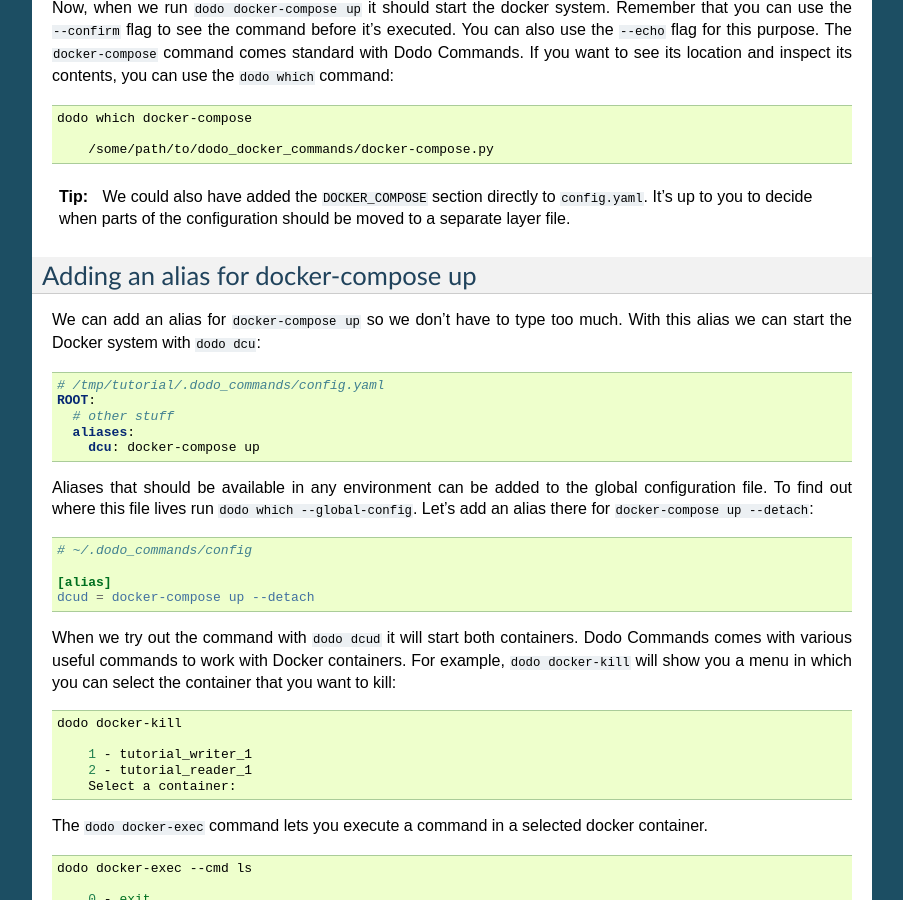
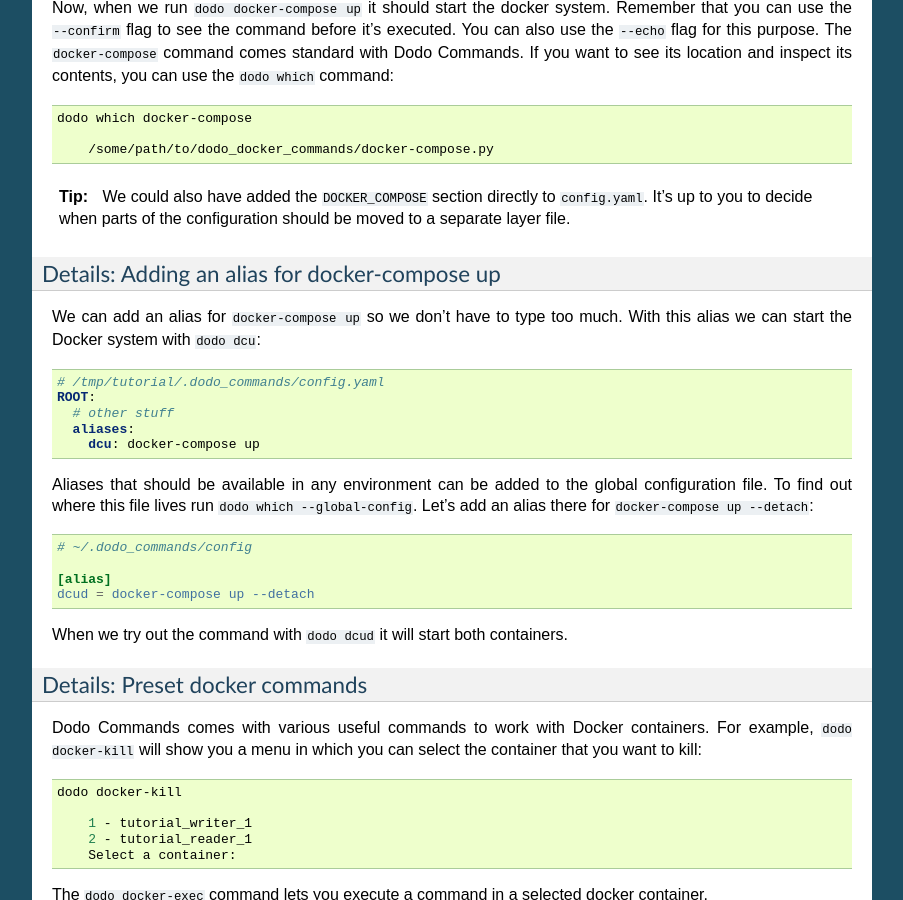
Before and after one commit to mnieber/dodo-commands, a Sphinx documentation site: the page built from doc/tutorial/part_2_local_development_with_docker.rst, in a window 1280 px wide and 900 px high, scrolled down 1494 px. Shown: the whole window, without its empty margins (198-1101 px from the left). Built offline with Sphinx 7.4.7, drawn with Linux system fonts in a browser that asks for light colours; some of the changed text lies outside the part shown.

Commit message:
Improve documentation by using "details" sections.

```diff
--- a/doc/tutorial/part_2_local_development_with_docker.rst
+++ b/doc/tutorial/part_2_local_development_with_docker.rst
@@ -116,8 +116,8 @@
   up to you to decide when parts of the configuration should be moved to a separate layer file.
 
 
-Adding an alias for docker-compose up
--------------------------------------
+Details: Adding an alias for docker-compose up
+~~~~~~~~~~~~~~~~~~~~~~~~~~~~~~~~~~~~~~~~~~~~~~
 
 We can add an alias for ``docker-compose up`` so we don't have to type too much. With this
 alias we can start the Docker system with ``dodo dcu``:
@@ -141,9 +141,14 @@
   [alias]
   dcud = docker-compose up --detach
 
-When we try out the command with ``dodo dcud`` it will start both containers. Dodo Commands comes with
-various useful commands to work with Docker containers. For example, ``dodo docker-kill`` will show you
-a menu in which you can select the container that you want to kill:
+
+When we try out the command with ``dodo dcud`` it will start both containers.
+
+Details: Preset docker commands
+~~~~~~~~~~~~~~~~~~~~~~~~~~~~~~~
+
+Dodo Commands comes with various useful commands to work with Docker containers. For example,
+``dodo docker-kill`` will show you a menu in which you can select the container that you want to kill:
 
 .. code-block:: bash
 
@@ -254,8 +259,8 @@
   ``tutorial_writer_1`` container.
 
 
-Inferred commands
------------------
+Details: Inferred commands
+--------------------------
 
 If the ``mk-greet`` command is only used in combination with the ``writer`` layer then there is a way
 to make the call even shorter. We can tell Dodo Commands that the ``writer`` layer is inferred by
```
Also changed, not shown: doc/tutorial/part_1_working_with_microservices.rst (+30 -15 lines), doc/tutorial/part_3_project_specific_sets_of_aliases.rst (+6 -6 lines), doc/tutorial/part_4_getting_colleagues_up_to_speed.rst (+6 -6 lines), 1 other file.
